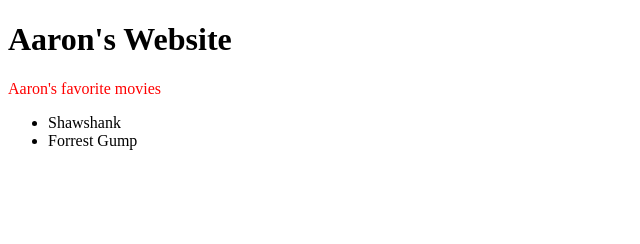
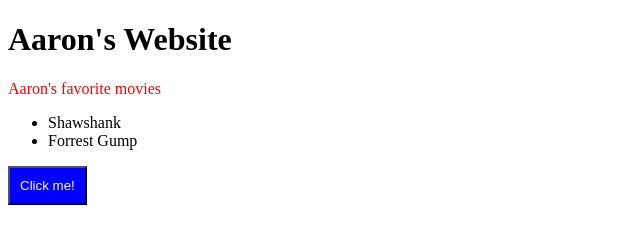
Before and after one commit to arosenbaum/first_project, a plain HTML site: page index.html in a window 1280 px wide. Shown: the whole page, without its empty margins (0-640 px from the left). Drawn offline with Linux system fonts and the light colour scheme.

Commit message:
Added js click logic

```diff
--- a/css/app.css
+++ b/css/app.css
@@ -1,3 +1,10 @@
 .redTitle {
 	color: red;
 }
+
+button.primary {
+	padding: 10px;
+	background-color: blue;
+	color: white;
+
+}
--- a/index.html
+++ b/index.html
@@ -3,6 +3,7 @@
 <head>
 	<title>Aaron's Website</title>
 	<link rel="stylesheet" type="text/css" href="css/app.css"></link>
+
 </head>
 <body>
 <div>
@@ -13,5 +14,7 @@
 		<li>Forrest Gump</li>
 	</ul>
 
+	<button id="submitBtn" class="primary">Click me!</button>
+	<script type="text/javascript" src="js/app.js"></script>
 </body>
 </html>
--- /dev/null
+++ b/js/app.js
@@ -0,0 +1,4 @@
+
+document.getElementById("submitBtn").addEventListener("click", function(){
+	console.log("I was clicked!");
+});
```
